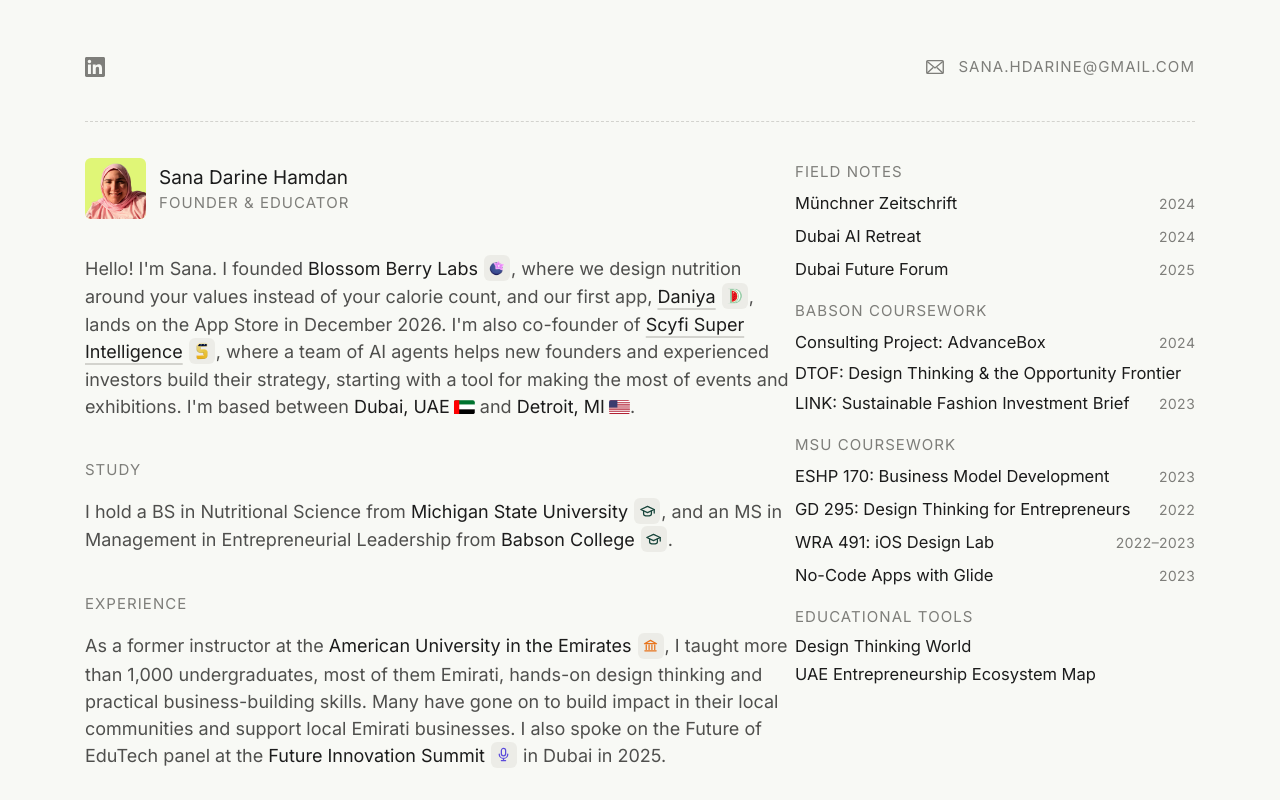
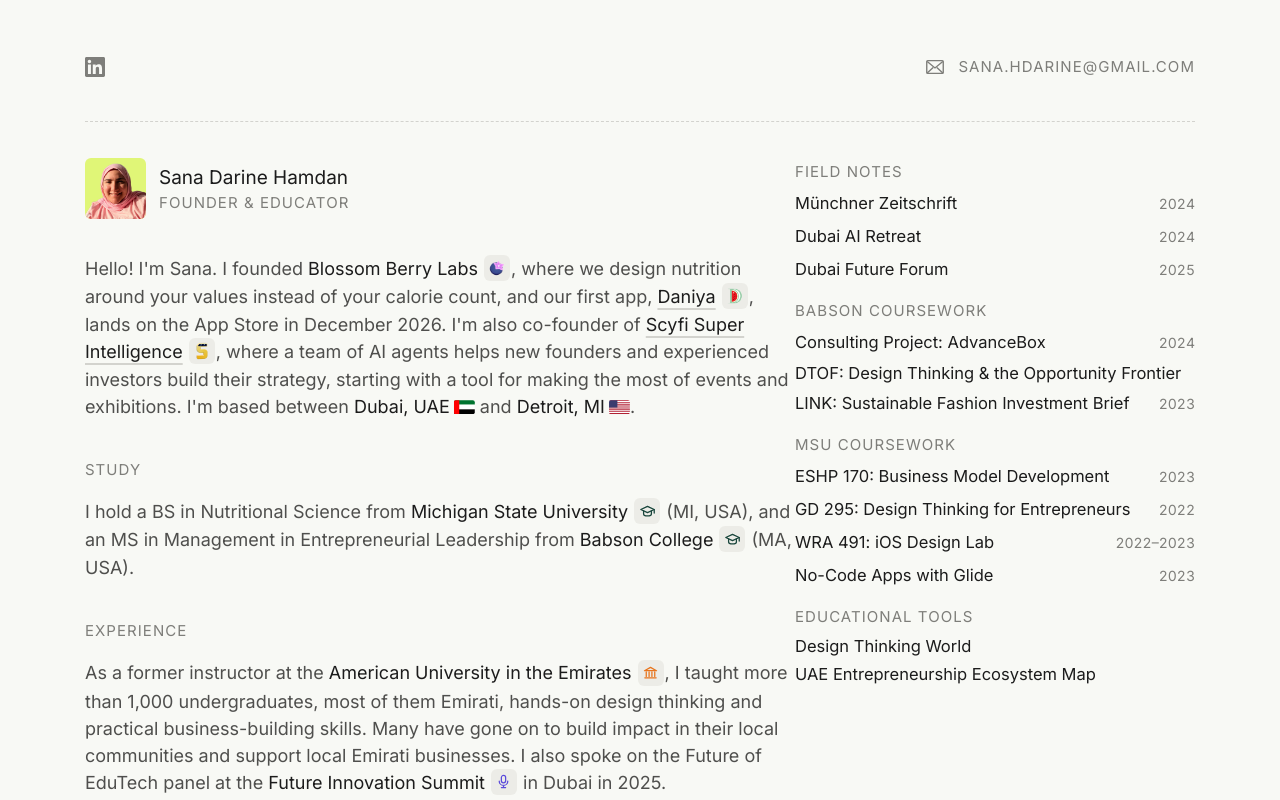
Before and after one commit to sanadarine/sana.computer, a plain HTML site: page index.html in a window 1280 px wide. Shown: the top 800 px of the page. Drawn offline with Linux system fonts and the light colour scheme.

Commit message:
Add state and country after both universities
Co-Authored-By: Claude Opus 5.5 <noreply@anthropic.com>

```diff
--- a/index.html
+++ b/index.html
@@ -191,7 +191,7 @@
 
     <section class="rest">
       <div class="label mono">Study</div>
-      <p>I hold a BS in Nutritional Science from <b>Michigan State </b><span class="nw"><b>University</b>&nbsp;<span class="chip" style="color:#18453B"><svg class="logo" viewBox="0 0 24 24" fill="none" stroke="currentColor" stroke-width="1.8" stroke-linecap="round" stroke-linejoin="round" role="img" aria-label="University"><path d="M2.5 9.2 12 4.8l9.5 4.4L12 13.6z"/><path d="M6.5 11.3v4.1c0 1.5 2.5 2.8 5.5 2.8s5.5-1.3 5.5-2.8v-4.1M21.5 9.2v5"/></svg></span></span>, and an MS in Management in Entrepreneurial Leadership from <b>Babson </b><span class="nw"><b>College</b>&nbsp;<span class="chip" style="color:#18453B"><svg class="logo" viewBox="0 0 24 24" fill="none" stroke="currentColor" stroke-width="1.8" stroke-linecap="round" stroke-linejoin="round" role="img" aria-label="University"><path d="M2.5 9.2 12 4.8l9.5 4.4L12 13.6z"/><path d="M6.5 11.3v4.1c0 1.5 2.5 2.8 5.5 2.8s5.5-1.3 5.5-2.8v-4.1M21.5 9.2v5"/></svg></span></span>.</p>
+      <p>I hold a BS in Nutritional Science from <b>Michigan State </b><span class="nw"><b>University</b>&nbsp;<span class="chip" style="color:#18453B"><svg class="logo" viewBox="0 0 24 24" fill="none" stroke="currentColor" stroke-width="1.8" stroke-linecap="round" stroke-linejoin="round" role="img" aria-label="University"><path d="M2.5 9.2 12 4.8l9.5 4.4L12 13.6z"/><path d="M6.5 11.3v4.1c0 1.5 2.5 2.8 5.5 2.8s5.5-1.3 5.5-2.8v-4.1M21.5 9.2v5"/></svg></span></span> (MI, USA), and an MS in Management in Entrepreneurial Leadership from <b>Babson </b><span class="nw"><b>College</b>&nbsp;<span class="chip" style="color:#18453B"><svg class="logo" viewBox="0 0 24 24" fill="none" stroke="currentColor" stroke-width="1.8" stroke-linecap="round" stroke-linejoin="round" role="img" aria-label="University"><path d="M2.5 9.2 12 4.8l9.5 4.4L12 13.6z"/><path d="M6.5 11.3v4.1c0 1.5 2.5 2.8 5.5 2.8s5.5-1.3 5.5-2.8v-4.1M21.5 9.2v5"/></svg></span></span> (MA, USA).</p>
 
       <div class="label mono">Experience</div>
       <p>As a former instructor at the <b>American University in the </b><span class="nw"><b>Emirates</b>&nbsp;<span class="chip" style="color:#E8741C"><svg class="logo" viewBox="0 0 24 24" fill="none" stroke="currentColor" stroke-width="1.8" stroke-linecap="round" stroke-linejoin="round" role="img" aria-label="University building"><path d="M3.5 9.5 12 4.8l8.5 4.7z"/><path d="M6 11v6.5M10 11v6.5M14 11v6.5M18 11v6.5M4 19.5h16"/></svg></span></span>, I taught more than 1,000 undergraduates, most of them Emirati, hands-on design thinking and practical business-building skills. Many have gone on to build impact in their local communities and support local Emirati businesses. I also spoke on the Future of EduTech panel at the <b>Future Innovation </b><span class="nw"><b>Summit</b>&nbsp;<span class="chip" style="color:#5B4BDB"><svg class="logo" viewBox="0 0 24 24" fill="none" stroke="currentColor" stroke-width="1.8" stroke-linecap="round" stroke-linejoin="round" role="img" aria-label="Microphone"><rect x="9" y="3.5" width="6" height="10.5" rx="3"/><path d="M6 11.5a6 6 0 0 0 12 0M12 17.5v3M9 20.5h6"/></svg></span></span> in Dubai in 2025.</p>
```
